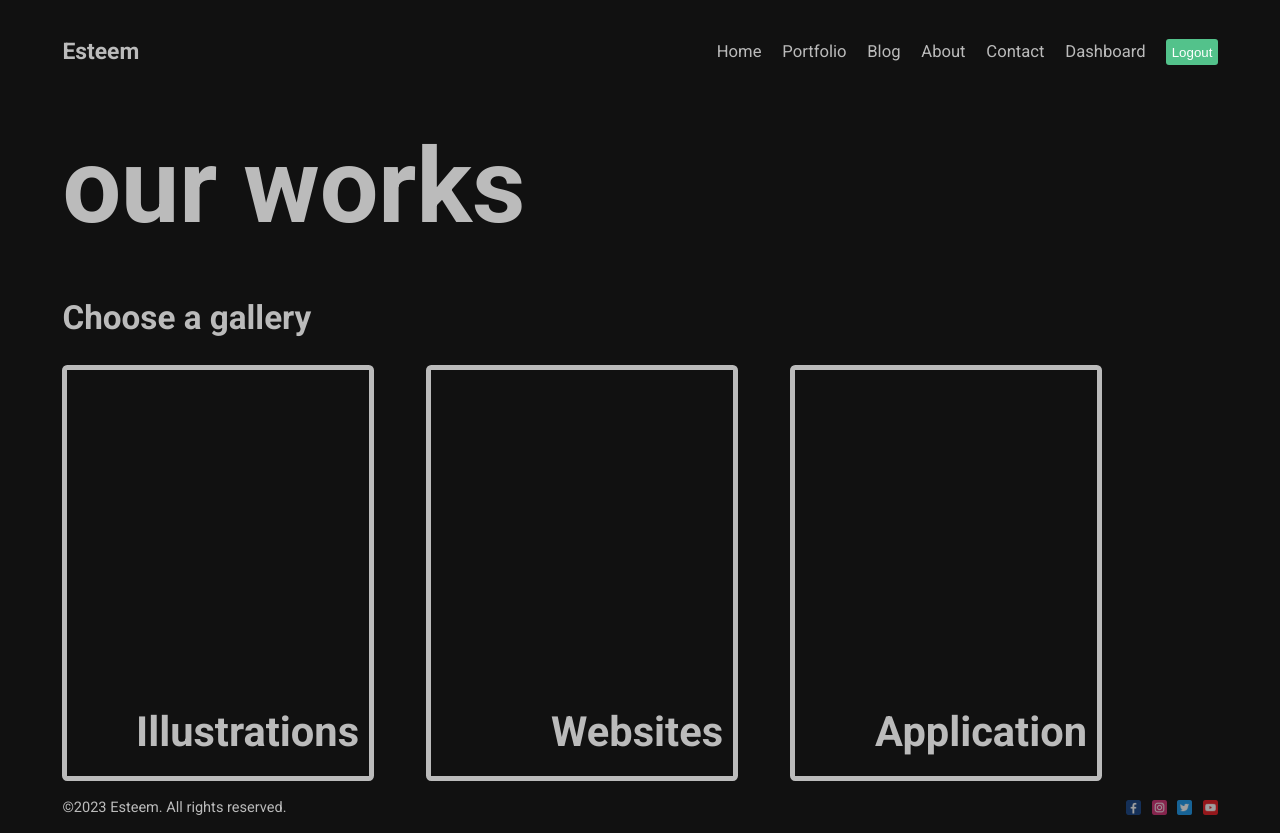
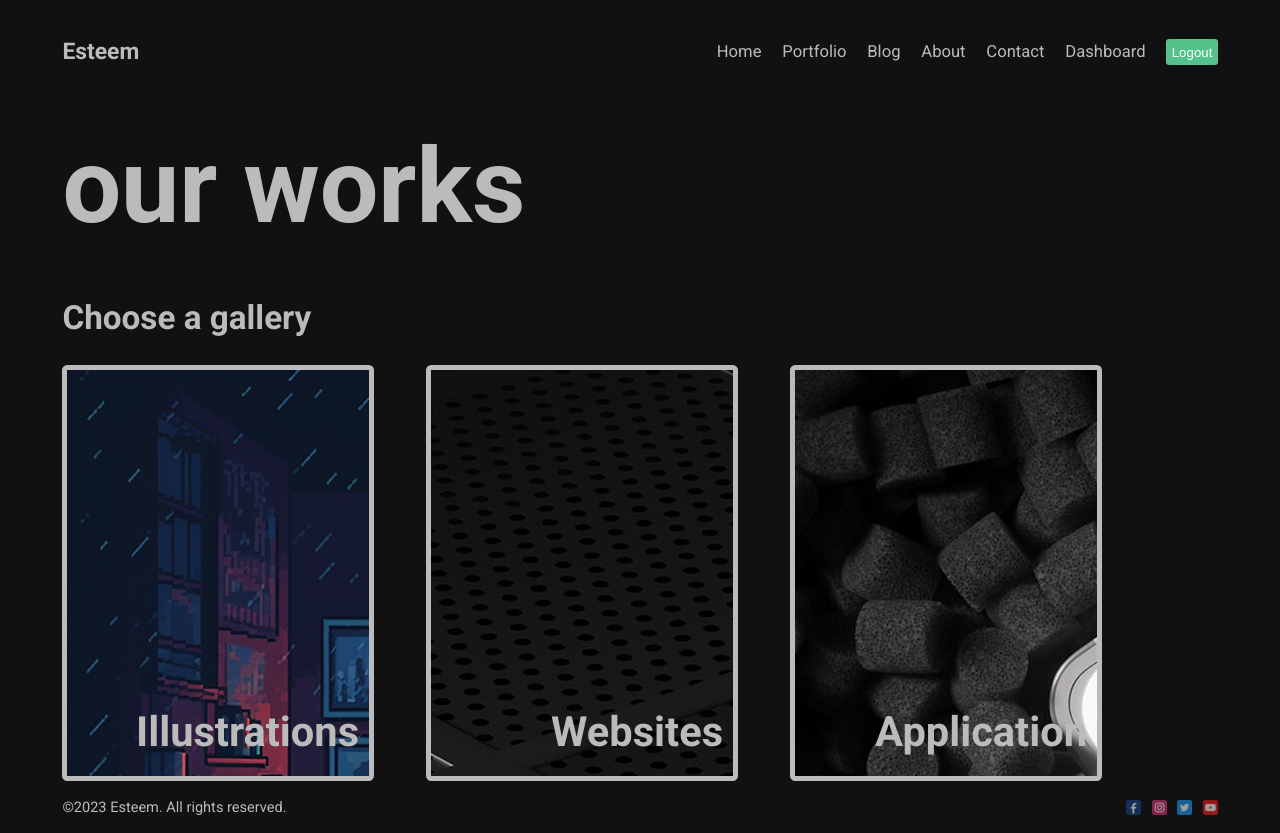
Before and after one commit to esteemayo/next_13, a Next.js app: page /portfolio in a window 1280 px wide. Built offline with nearby package versions, Linux system fonts and the light colour scheme.

Commit message:
fix: add styling

```diff
--- a/src/app/portfolio/page.module.scss
+++ b/src/app/portfolio/page.module.scss
@@ -19,6 +19,18 @@
         border: 0.5rem solid #bbb;
         border-radius: 0.5rem;
         position: relative;
+
+        &:first-child {
+          background-image: url('/illustration.png');
+        }
+
+        &:nth-child(2) {
+          background-image: url('/websites.jpg');
+        }
+
+        &:last-child {
+          background-image: url('/apps.jpg');
+        }
       }
 
       .title {
```
